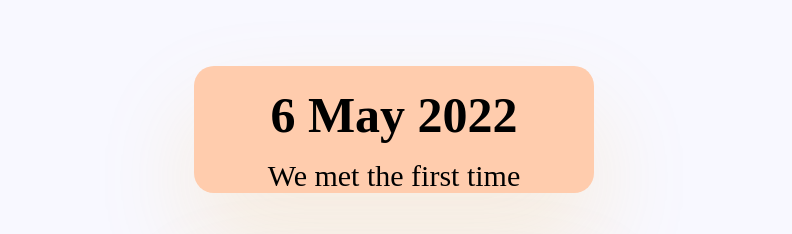
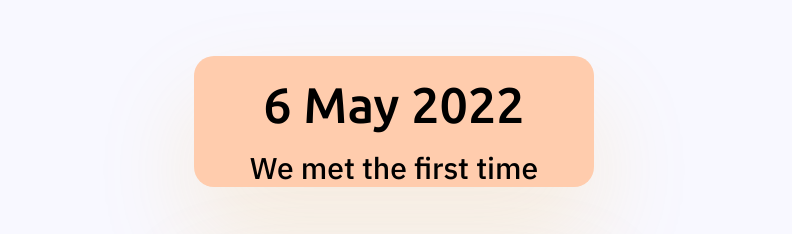
Before and after one commit to NehaDevs/nehadevs.github.io, a plain HTML site: page owo.html in a window 1280 px wide. Shown: the part 690-924 px from the top of the page, without its empty margins (246-1038 px from the left). Drawn offline with Linux system fonts and the light colour scheme.

Commit message:
Add files via upload

```diff
--- a/main.js
+++ b/main.js
@@ -8,4 +8,7 @@ function check(){
   if(date.value == "2022-05-06"){
     window.location = 'owo.html';
   }
+  else{
+    alert('Incorrect Date');
+  }
 }
--- a/owo.css
+++ b/owo.css
@@ -94,8 +94,11 @@ body {
 }
 .timelinedates{
   font-size: 50px;
+  font-family: 'Ubuntu', sans-serif;
+  font-weight: 150;
 }
 .datestext{
   font-size: 30px;
   margin-top: 15px;
+  font-family: 'IBM Plex Sans', sans-serif;
 }
```
